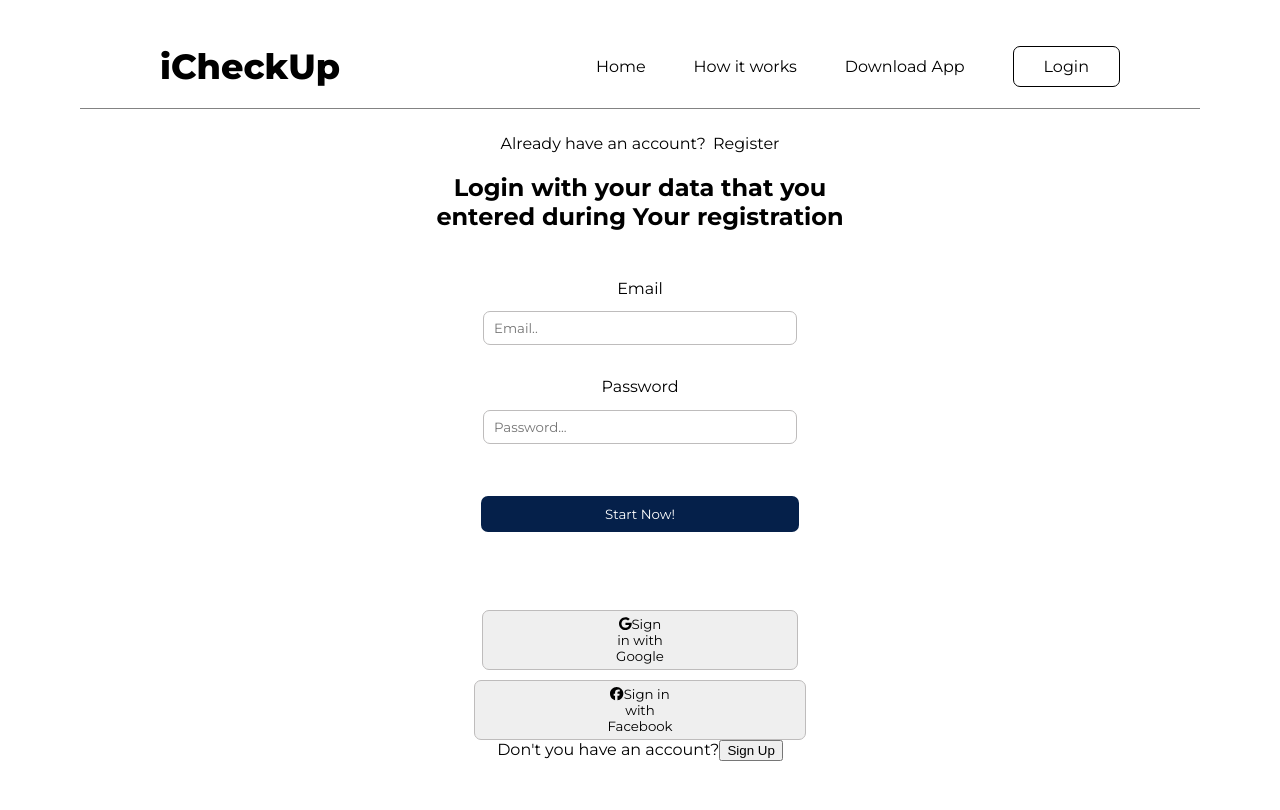
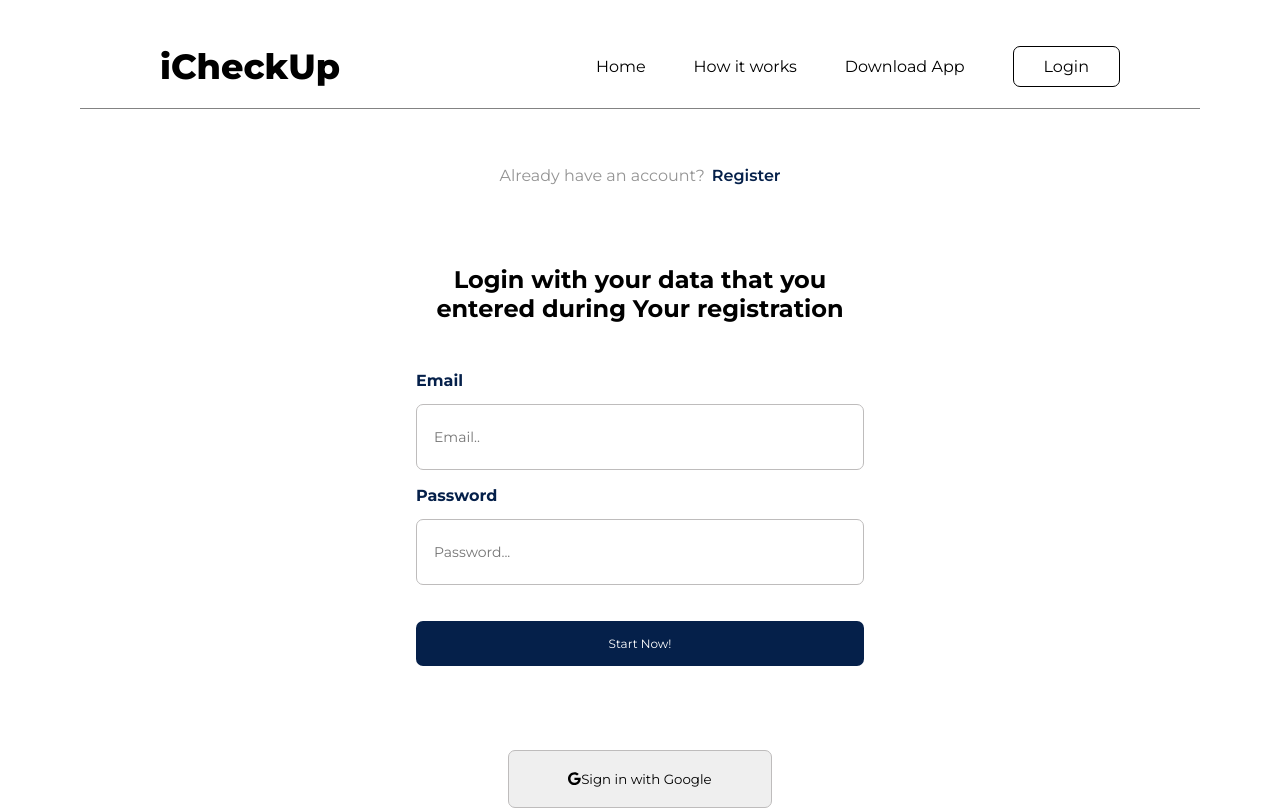
Before and after one commit to TCheckup/iCheckUp, a React (Create React App) app in the folder client/: page /login in a window 1280 px wide. Shown: the top 810 px of the page. Built offline with nearby package versions, Linux system fonts and the light colour scheme; no server answers.

Commit message:
login form fix form

```diff
--- a/client/src/pages/LoginPage.js
+++ b/client/src/pages/LoginPage.js
@@ -25,10 +25,14 @@ const LoginPage = () => {
   // handle submit
   const handleSubmit  = (e) => {
     e.preventDefault();
+
     setFormErrors(validate(formValues));
     setIsSubmit(true);
 
-    console.log("clicked");
+    // clear forms
+    if(Object.keys(formErrors).length === 0 && isSubmit){
+      setFormValues(initialValues);
+    }
   }
 
   // field validation
@@ -37,15 +41,15 @@ const LoginPage = () => {
     const regex =/^[^\s@]+@[^\s@]+\.[^\s@]{2,}$/i;
 
     if(!values.email) {
-      errors.email = "Email required!";
+      errors.email = "*Email required!";
     } else if(!regex.test(values.email)){
       errors.email = "This is not a valid email format!";
     }
 
     if(!values.password) {
-      errors.password = "Password is required!";
-    } else if(values.password < 4){
-      errors.password = "Password must be more than 4 characters!";
+      errors.password = "*Password required!";
+    } else if(values.password.length < 4){
+      errors.password = "*Password must be more than 4 characters!";
     }
 
     console.log(errors);
@@ -67,14 +71,16 @@ const LoginPage = () => {
           <Link className="register-btn" to="/sign-up">Register</Link>
         </div>
         <h2>Login with your data that you entered during Your registration</h2>
-        <div className='form'>
+        <form onSubmit={handleSubmit}>
 
           <label>Email</label>
           <input
               name="email"
               onChange={(e) => handleChange(e)}
               type="text"
-              placeholder="Email.." />
+              placeholder="Email.."
+              value={formValues.email}
+              />
           <p>{formErrors.email}</p>
 
           <label>Password</label>
@@ -82,13 +88,16 @@ const LoginPage = () => {
               name="password"
               onChange={(e) => handleChange(e)}
               type="text"
-              placeholder='Password...'/>
+              placeholder='Password...'
+              value={formValues.password}
+              />
+
           <p>{formErrors.password}</p>
+
           <button
-              onClick={(e)=> { handleSubmit(e) }}
-
+              type='submit'
               >Start Now!</button>
-        </div>
+        </form>
 
         <div className='soc-btn'>
           <button className='google-btn'><FontAwesomeIcon icon={faGoogle}/>Sign in with Google</button>
--- a/client/src/styles/LoginPage/LoginPage.css
+++ b/client/src/styles/LoginPage/LoginPage.css
@@ -4,81 +4,91 @@
   margin: 0 80px;
 }
 .login-container .form-container {
+  font-family: "Montserrat", sans-serif;
   display: flex;
   justify-content: center;
-  align-items: center;
   flex-direction: column;
-  font-family: "Montserrat", sans-serif;
 }
 .login-container .form-container h2 {
   width: 40%;
+  font-size: 1.5em;
+}
+.login-container .form-container span {
+  display: inline-block;
+}
+.login-container .form-container h2, .login-container .form-container span {
+  margin: 2em auto;
   text-align: center;
-  margin-bottom: 2em;
-  font-size: 1.5em;
 }
 .login-container .form-container .regis-container {
   flex-direction: row;
   justify-content: flex-end;
   align-items: flex-end;
+  margin: 0 auto;
+  color: rgb(148, 148, 148);
 }
 .login-container .form-container .regis-container .register-btn {
   text-decoration: none;
   margin-left: 7px;
-  color: #000;
+  color: #05204A;
+  font-weight: 600;
 }
 .login-container .form-container .regis-container .register-btn:hover {
   font-weight: 700;
+  text-decoration: underline;
 }
-.login-container .form-container .form {
+.login-container .form-container form {
+  display: grid;
+  grid-template-columns: repeat(1, 1fr);
+  margin: 0 30%;
+}
+.login-container .form-container form label {
+  color: #05204A;
+  font-weight: 700;
   display: flex;
-  justify-content: center;
-  align-items: center;
-  flex-direction: column;
 }
-.login-container .form-container .form label {
-  display: flex;
-  justify-content: flex-start;
-  align-items: flex-start;
-}
-.login-container .form-container .form input {
+.login-container .form-container form input {
   border-radius: 7px;
   border: 1px solid rgb(190, 188, 188);
-  width: 300px;
   height: 30px;
   max-width: 100%;
   margin-top: 1em;
-  padding-left: 10px;
+  padding: 17px;
   font-family: "Montserrat", sans-serif;
+  font-size: 14px;
+  color: #05204A;
 }
-.login-container .form-container .form button {
+.login-container .form-container form button {
+  font-family: "Montserrat", sans-serif;
+  font-size: 12px;
   border-radius: 7px;
   border: 1px solid rgb(190, 188, 188);
+  border: none;
   margin: 20px 0;
-  padding: 10px 9.3em;
-  border: none;
-  font-family: "Montserrat", sans-serif;
+  padding: 15px 9.3em;
   cursor: pointer;
   background-color: #05204A;
   color: #fff;
 }
-.login-container .form-container .form button:hover {
-  border: 1px solid #05204A;
-  color: #05204A;
-  background-color: #fff;
+.login-container .form-container form button:hover {
+  opacity: 0.9;
+  font-weight: 700;
+}
+.login-container .form-container form p {
+  color: rgb(230, 39, 39);
+  margin-top: 0;
 }
 .login-container .form-container .soc-btn {
-  display: flex;
-  justify-content: center;
-  align-items: center;
-  flex-direction: column;
-  margin-top: 3em;
-  width: 8.3em;
+  display: grid;
+  grid-template-columns: repeat(1, 1fr);
+  margin: 3em auto 0;
   position: relative;
 }
 .login-container .form-container .soc-btn button {
   border-radius: 7px;
   border: 1px solid rgb(190, 188, 188);
-  margin-top: 10px;
-  padding: 5px 100%;
+  margin-top: 1.2em;
+  padding: 20px 50px;
   font-family: "Montserrat", sans-serif;
+  cursor: pointer;
 }/*# sourceMappingURL=LoginPage.css.map */
--- a/client/src/styles/LoginPage/LoginPage.scss
+++ b/client/src/styles/LoginPage/LoginPage.scss
@@ -2,11 +2,10 @@
 
 $baseColor: #05204A;
 
-@mixin flexColumn {
-    display: flex;
-    justify-content: center;
-    align-items: center;
-    flex-direction: column;
+@mixin gridColumn {
+    display: grid;
+    grid-template-columns: repeat(1, 1fr);
+
 }
 
 @mixin border {
@@ -18,81 +17,103 @@ $baseColor: #05204A;
     box-sizing: border-box;
     margin: 0 80px;
 
+
     .form-container {
-        @include flexColumn();
+
         font-family: 'Montserrat', sans-serif;
+        display: flex;
+        justify-content: center;
+        flex-direction: column;
 
         h2 {
             width: 40%;
+            font-size: 1.5em;
+        }
+
+        span {
+            display: inline-block;
+        }
+
+        h2, span {
+            margin: 2em auto;
             text-align: center;
-            margin-bottom: 2em;
-            font-size: 1.5em;
         }
 
         .regis-container {
             flex-direction: row;
             justify-content: flex-end;
             align-items: flex-end;
+            margin: 0 auto;
+            color:rgb(148, 148, 148);
 
             .register-btn {
                 text-decoration: none;
                 margin-left: 7px;
-                color: #000;
+                color: $baseColor;
+                font-weight: 600;
 
                 &:hover {
                     font-weight: 700;
+                    text-decoration: underline;
                 }
             }
         }
 
-        .form {
-            @include flexColumn();
+        form {
+            @include gridColumn();
+            margin: 0 30%;
 
             label {
+                color: $baseColor;
+                font-weight: 700;
                 display: flex;
-                justify-content: flex-start;
-                align-items: flex-start;
             }
 
             input {
                 @include border();
-                width: 300px;
                 height: 30px;
                 max-width: 100%;
                 margin-top: 1em;
-                padding-left: 10px;
+                padding: 17px;
                 font-family: 'Montserrat', sans-serif;
+                font-size: 14px;
+                color: $baseColor;
             }
 
             button {
+                font-family: 'Montserrat', sans-serif;
+                font-size: 12px;
                 @include border();
+                border: none;
                 margin: 20px 0;
-                padding: 10px 9.3em;
-                border: none;
-                font-family: 'Montserrat', sans-serif;
+                padding: 15px 9.3em;
                 cursor: pointer;
                 background-color: $baseColor;
                 color: #fff;
 
                 &:hover {
-                    border: 1px solid $baseColor;
-                    color: $baseColor;
-                    background-color: #fff;
+                    opacity: 0.9;
+                    font-weight: 700;
                 }
+            }
+
+            p {
+                color: rgb(230, 39, 39);
+                margin-top: 0;
             }
         }
 
         .soc-btn {
-            @include flexColumn();
-            margin-top: 3em;
-            width: 8.3em;
+            @include gridColumn();
+            margin: 3em auto 0;
             position: relative;
 
             button {
                 @include border();
-                margin-top: 10px;
-                padding: 5px 100%;
+                margin-top: 1.2em;
+                padding: 20px 50px;
                 font-family: 'Montserrat', sans-serif;
+                cursor: pointer;
             }
         }
     }
--- a/client/src/styles/SignUp/SignUp.css
+++ b/client/src/styles/SignUp/SignUp.css
@@ -23,7 +23,7 @@
 .form-sign-up form input {
   font-family: "Montserrat", sans-serif;
   margin: 10px 0;
-  padding: 15px 15px;
+  padding: 15px;
   border-radius: 7px;
   border: 1px solid rgb(160, 158, 158);
 }
--- a/client/src/styles/SignUp/SignUp.scss
+++ b/client/src/styles/SignUp/SignUp.scss
@@ -31,7 +31,7 @@ $baseColor: #05204A;
         input {
             @include familyFont();
             margin: 10px 0;
-            padding: 15px 15px;
+            padding: 15px;
             border-radius: 7px;
             border: 1px solid rgb(160, 158, 158);
         }
```
Also changed, not shown: 2 other files (tests, documents, lock files or other folders).
